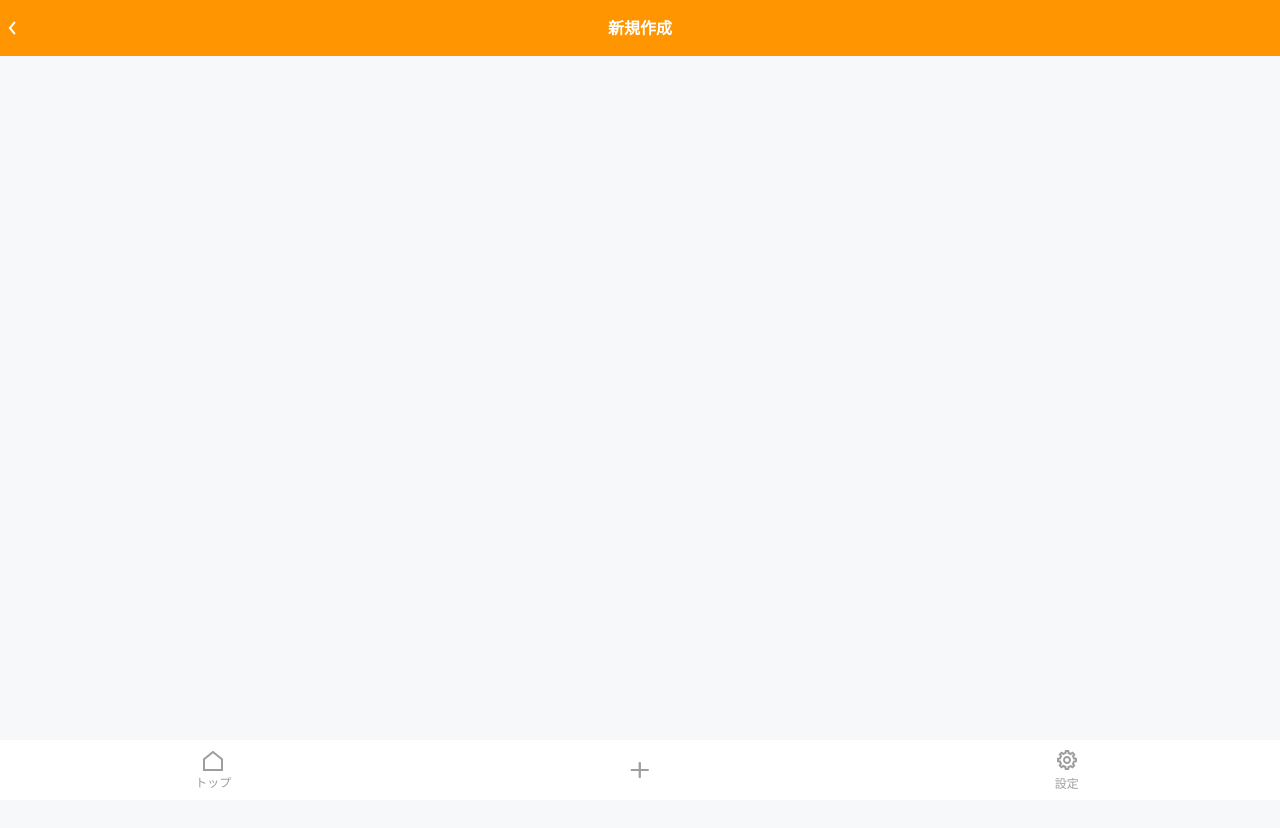
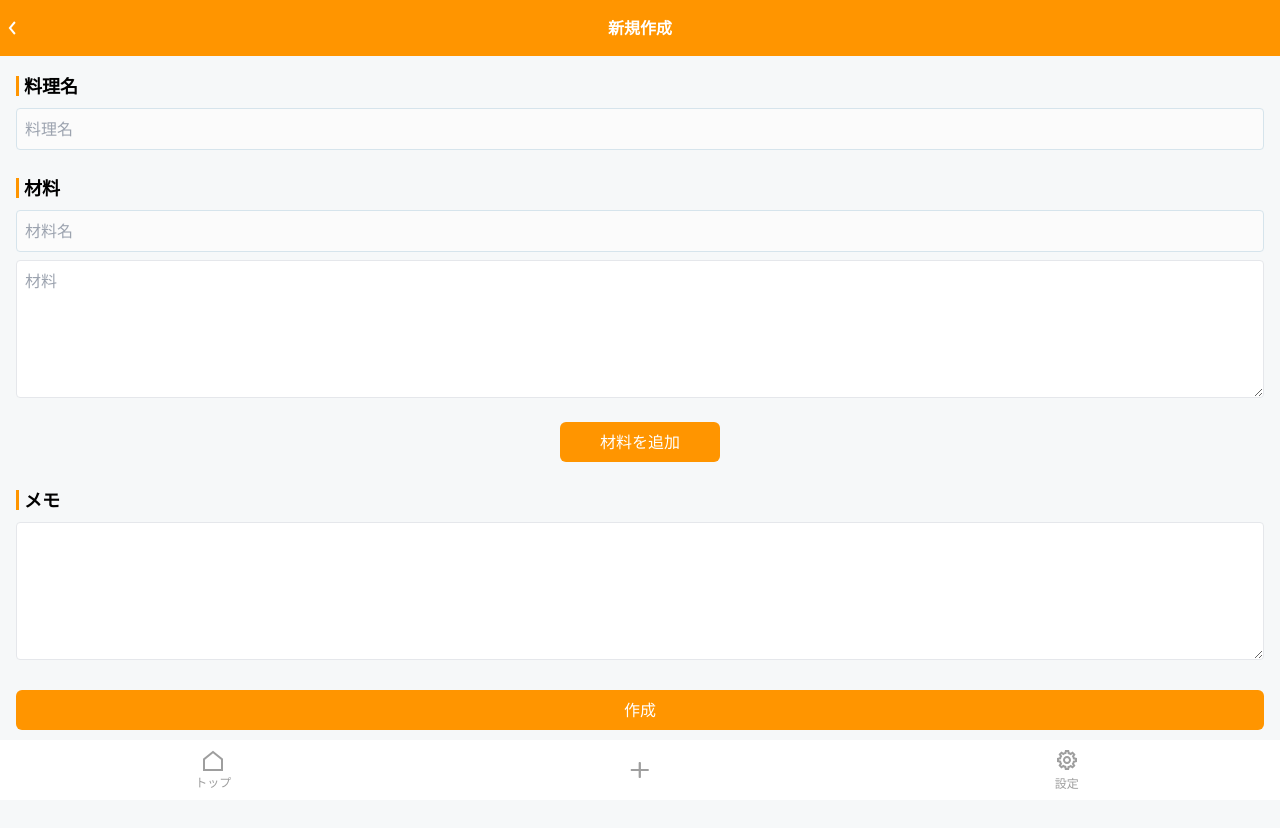
Before and after one commit to onpi/recipe-memo, a React (Vite) app in the folder app/: page /add in a window 1280 px wide. Shown: the top 828 px of the page. Before the commit the page ends 800 px from the top, so only its background shows below. Built offline with nearby package versions, Linux system fonts and the light colour scheme; no server answers; sample sign-in values are in the browser's storage.

Commit message:
新規作成レイアウト完成

```diff
--- a/app/src/App.scss
+++ b/app/src/App.scss
@@ -25,6 +25,7 @@ $dark5: #151515;
   --navigationActiveColor: #{$baseColor};
   --productHeaderBg: #{$baseColor};
   --productHeaderText: #fff;
+  --headBorderColor: #{$baseColor};
 }
 
 [data-theme='dark'] {
@@ -40,6 +41,7 @@ $dark5: #151515;
   --navigationActiveColor: #{$baseColor};
   --productHeaderBg: #{$dark3};
   --productHeaderText: #{$dark5};
+  --headBorderColor: #{$baseColor};
 }
 
 body {
@@ -75,3 +77,18 @@ input {
 .product_header_title {
   color: var(--productHeaderText);
 }
+
+.recipe_head {
+  position: relative;
+  &::before {
+    background-color: var(--headBorderColor);
+    bottom: 0;
+    content: '';
+    height: 20px;
+    left: 0;
+    margin: auto;
+    position: absolute;
+    top: 0;
+    width: 3px;
+  }
+}
--- /dev/null
+++ b/app/src/components/atoms/BaseBtn.tsx
@@ -0,0 +1,30 @@
+import React from 'react';
+
+interface BaseBtnProps {
+  label: string;
+  type?: 'button' | 'submit' | 'reset';
+  onClick: (e: React.MouseEvent<HTMLButtonElement>) => void;
+  className?: string;
+}
+
+const BaseBtn: React.FC<BaseBtnProps> = ({
+  label,
+  type = 'button',
+  onClick,
+  className,
+}) => {
+  return (
+    <button
+      type={type}
+      onClick={(e) => {
+        e.preventDefault();
+        onClick(e);
+      }}
+      className={`base_btn p-2 rounded-md ${className}`}
+    >
+      {label}
+    </button>
+  );
+};
+
+export default BaseBtn;
--- /dev/null
+++ b/app/src/components/atoms/BaseHeadTitle.tsx
@@ -0,0 +1,13 @@
+interface BaseHeadTitleProps {
+  title: string;
+}
+
+const BaseHeadTitle: React.FC<BaseHeadTitleProps> = ({ title }) => {
+  return (
+    <>
+      <p className="recipe_head text-lg font-bold pl-2">{title}</p>
+    </>
+  );
+};
+
+export default BaseHeadTitle;
--- /dev/null
+++ b/app/src/components/atoms/BaseInput.tsx
@@ -0,0 +1,27 @@
+interface BaseInputProps {
+  placeholder: string;
+  value: string;
+  onChange: (newValue: string) => void;
+  className?: string;
+}
+
+const BaseInput: React.FC<BaseInputProps> = ({
+  placeholder,
+  value,
+  onChange,
+  className,
+}) => {
+  return (
+    <>
+      <input
+        type="text"
+        placeholder={placeholder}
+        value={value}
+        onChange={(e) => onChange(e.target.value)}
+        className={`w-full p-2 border rounded ${className}`}
+      />
+    </>
+  );
+};
+
+export default BaseInput;
--- /dev/null
+++ b/app/src/components/atoms/BaseTextarea.tsx
@@ -0,0 +1,34 @@
+interface BaseTextareaProps {
+  placeholder: string;
+  value: string;
+  onChange: (newValue: string) => void;
+  className?: string;
+  cols?: number; // 新しく追加
+  rows?: number; // 新しく追加
+}
+
+const BaseTextarea: React.FC<BaseTextareaProps> = ({
+  placeholder,
+  value,
+  onChange,
+  className,
+  cols = 20,
+  rows = 5,
+}) => {
+  return (
+    <>
+      <textarea
+        name=""
+        id=""
+        cols={cols}
+        rows={rows}
+        value={value}
+        onChange={(e) => onChange(e.target.value)}
+        className={`w-full p-2 border rounded ${className}`}
+        placeholder={placeholder}
+      ></textarea>
+    </>
+  );
+};
+
+export default BaseTextarea;
--- /dev/null
+++ b/app/src/components/molecules/InputAndTextarea.tsx
@@ -0,0 +1,38 @@
+import BaseInput from '../atoms/BaseInput';
+import BaseTextarea from '../atoms/BaseTextarea';
+
+interface InputAndTextareaProps {
+  inputPlaceholder: string;
+  inputValue: string;
+  onChangeInput: (newValue: string) => void;
+  textareaPlaceholder: string;
+  textareaValue: string;
+  onChangeTextarea: (newValue: string) => void;
+}
+
+const InputAndTextarea: React.FC<InputAndTextareaProps> = ({
+  inputPlaceholder,
+  inputValue,
+  onChangeInput,
+  textareaPlaceholder,
+  textareaValue,
+  onChangeTextarea,
+}) => {
+  return (
+    <>
+      <BaseInput
+        placeholder={inputPlaceholder}
+        value={inputValue}
+        onChange={onChangeInput}
+      />
+      <BaseTextarea
+        placeholder={textareaPlaceholder}
+        value={textareaValue}
+        onChange={onChangeTextarea}
+        className="mt-2"
+      />
+    </>
+  );
+};
+
+export default InputAndTextarea;
--- /dev/null
+++ b/app/src/components/molecules/TitleAndInput.tsx
@@ -0,0 +1,33 @@
+import { useState } from 'react';
+import BaseHeadTitle from '../atoms/BaseHeadTitle';
+import BaseInput from '../atoms/BaseInput';
+
+interface TitleAndInputProps {
+  title: string;
+  placeholder: string;
+  value: string;
+  onChange: (newValue: string) => void;
+}
+
+const TitleAndInput: React.FC<TitleAndInputProps> = ({
+  title,
+  placeholder,
+  value,
+  onChange,
+}) => {
+  const [inputValue, setInputValue] = useState('');
+
+  return (
+    <>
+      <BaseHeadTitle title={title} />
+      <BaseInput
+        placeholder={placeholder}
+        value={value}
+        onChange={onChange}
+        className="mt-2"
+      />
+    </>
+  );
+};
+
+export default TitleAndInput;
--- /dev/null
+++ b/app/src/components/molecules/TitleAndTextarea.tsx
@@ -0,0 +1,31 @@
+import { useState } from 'react';
+import BaseHeadTitle from '../atoms/BaseHeadTitle';
+import BaseTextarea from '../atoms/BaseTextarea';
+
+interface TitleAndTextareaProps {
+  title: string;
+  placeholder: string;
+  value: string;
+  onChange: (newValue: string) => void;
+}
+
+const TitleAndTextarea: React.FC<TitleAndTextareaProps> = ({
+  title,
+  placeholder,
+  value,
+  onChange,
+}) => {
+  return (
+    <>
+      <BaseHeadTitle title={title} />
+      <BaseTextarea
+        placeholder={placeholder}
+        value={value}
+        onChange={onChange}
+        className="mt-2"
+      />
+    </>
+  );
+};
+
+export default TitleAndTextarea;
--- /dev/null
+++ b/app/src/components/organism/Header.tsx
@@ -0,0 +1,33 @@
+import ArrowSvg from '../atoms/ArrowSvg';
+import { Link } from 'react-router-dom';
+interface HeaderProps {
+  title: string;
+}
+
+const Header: React.FC<HeaderProps> = ({ title }) => {
+  return (
+    <>
+      <div className="fixed top-0 left-0 right-0 z-10">
+        <div className="header product_header py-4 relative flex justify-between">
+          <div className="left flex">
+            <Link to="/" className="w-6 h-6 flex items-center justify-center">
+              <ArrowSvg />
+            </Link>
+            <div className="w-6 h-6"></div>
+          </div>
+          <div className="center flex-1 truncate">
+            <h1 className="header_title product_header_title text-center text-normal font-bold">
+              {title}
+            </h1>
+          </div>
+          <div className="right flex">
+            <div className="w-6 h-6"></div>
+            <div className="w-6 h-6"></div>
+          </div>
+        </div>
+      </div>
+    </>
+  );
+};
+
+export default Header;
--- a/app/src/pages/AddRecipe.tsx
+++ b/app/src/pages/AddRecipe.tsx
@@ -1,28 +1,69 @@
+import BaseHeadTitle from '../components/atoms/BaseHeadTitle';
 import BottomNavigation from '../components/BottomNavigation';
-import ArrowSvg from '../components/atoms/ArrowSvg';
-import { Link } from 'react-router-dom';
+
+import TitleAndInput from '../components/molecules/TitleAndInput';
+import InputAndTextarea from '../components/molecules/InputAndTextarea';
+import Header from '../components/organism/Header';
+import BaseBtn from '../components/atoms/BaseBtn';
+import TitleAndTextarea from '../components/molecules/TitleAndTextarea';
 
 const AddRecipe = () => {
+  const handleInputChange = (newValue: string) => {
+    console.log(newValue);
+  };
+  const addIngredients = () => {
+    console.log('aaa');
+  };
   return (
     <>
-      <div className="header product_header py-4 relative flex justify-between">
-        <div className="left flex">
-          <Link to="/" className="w-6 h-6 flex items-center justify-center">
-            <ArrowSvg />
-          </Link>
-          <div className="w-6 h-6"></div>
+      <Header title="新規作成" />
+      <div className="container mx-auto px-4 mt-[72px] pb-[104px]">
+        <div className="mt-6">
+          <TitleAndInput
+            title="料理名"
+            placeholder="料理名"
+            value=""
+            onChange={handleInputChange}
+          />
         </div>
-        <div className="center flex-1 truncate">
-          <h1 className="header_title product_header_title text-center text-normal font-bold">
-            新規作成
-          </h1>
+        <div className="mt-6">
+          <BaseHeadTitle title="材料" />
+          <div className="ingredients flex flex-col mt-2">
+            <InputAndTextarea
+              inputPlaceholder="材料名"
+              inputValue=""
+              onChangeInput={handleInputChange}
+              textareaPlaceholder="材料"
+              textareaValue=""
+              onChangeTextarea={handleInputChange}
+            />
+          </div>
+          <div className="btn_wrap flex flex-col items-center mt-6">
+            <BaseBtn
+              label="材料を追加"
+              type="submit"
+              className="w-[160px]"
+              onClick={() => addIngredients()}
+            />
+          </div>
         </div>
-        <div className="right flex">
-          <div className="w-6 h-6"></div>
-          <div className="w-6 h-6"></div>
+        <div className="mt-6">
+          <TitleAndTextarea
+            title="メモ"
+            placeholder=""
+            value=""
+            onChange={handleInputChange}
+          />
+        </div>
+        <div className="btn_wrap flex flex-col items-center mt-6">
+          <BaseBtn
+            label="作成"
+            type="submit"
+            className="w-full"
+            onClick={() => addIngredients()}
+          />
         </div>
       </div>
-
       <BottomNavigation />
     </>
   );
--- a/app/src/pages/AuthPage.tsx
+++ b/app/src/pages/AuthPage.tsx
@@ -4,6 +4,7 @@ import LoginForm from '../components/LoginForm';
 import { useTranslation } from 'react-i18next';
 import { useAuthForm } from '../hooks/useAuthForm';
 import { Link } from 'react-router-dom';
+import BaseBtn from '../components/atoms/BaseBtn';
 
 const AuthPage = ({ pageType }: { pageType: 'login' | 'signin' }) => {
   const { t } = useTranslation('ui');
@@ -25,27 +26,19 @@ const AuthPage = ({ pageType }: { pageType: 'login' | 'signin' }) => {
         <LoginForm
           renderButton={(getFormData: GetFormDataFunc) =>
             pageType === 'login' ? (
-              <button
+              <BaseBtn
+                label={t('login.btn')} // t('login.btn') と同等のもの
                 type="submit"
-                className="base_btn w-full p-2 rounded-md"
-                onClick={(e) => {
-                  e.preventDefault();
-                  handleSubmit(getFormData);
-                }}
-              >
-                {t('login.btn')}
-              </button>
+                className="w-full"
+                onClick={() => handleSubmit(getFormData)}
+              />
             ) : (
-              <button
+              <BaseBtn
+                label={t('signin.btn')} // t('login.btn') と同等のもの
                 type="submit"
-                className="base_btn w-full p-2 rounded-md"
-                onClick={(e) => {
-                  e.preventDefault();
-                  handleSubmit(getFormData);
-                }}
-              >
-                {t('signin.btn')}
-              </button>
+                className="w-full"
+                onClick={() => handleSubmit(getFormData)}
+              />
             )
           }
         />
```
